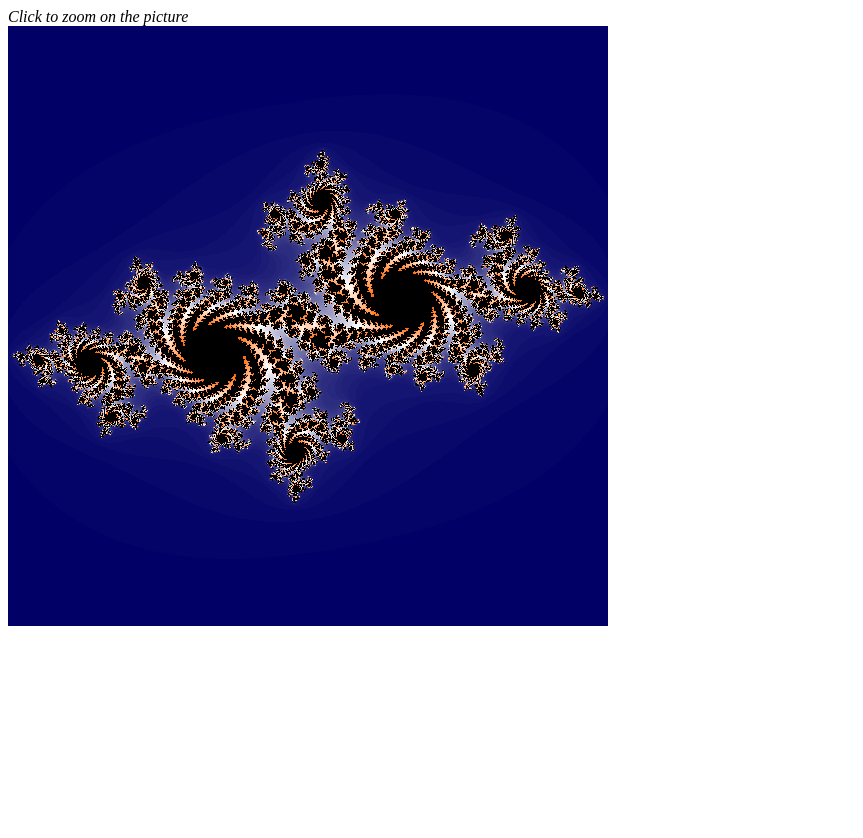
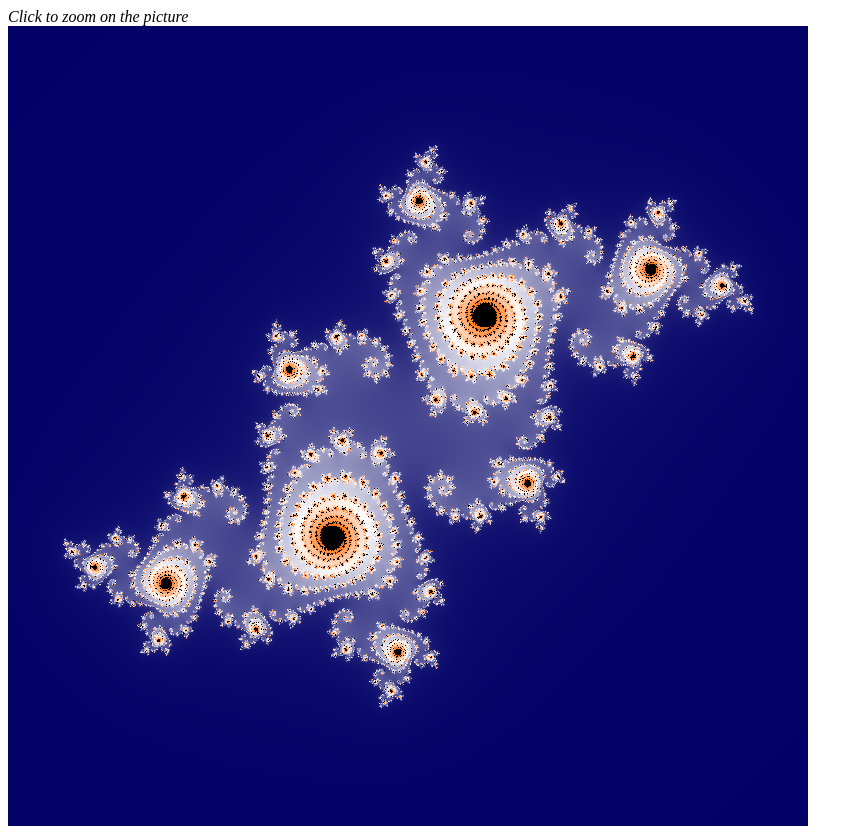
Before and after one commit to jsrdescamps/jfractal, a plain HTML site: page demo.html in a window 1280 px wide. Shown: the whole page, without its empty margins (0-863 px from the left). Before the commit the page ends 800 px from the top, so only its background shows below. Drawn offline with Linux system fonts and the light colour scheme.

Commit message:
Refactoring and algo choose functionnality added

```diff
--- a/demo.html
+++ b/demo.html
@@ -6,20 +6,31 @@
 </head>
 <body>
   <em>Click to zoom on the picture</em><br>
-  <canvas id="canvas" width="600" height="600"></canvas>
+  <canvas id="canvas" width="800" height="800"></canvas>
   <script src="palette.js"></script>
   <script src="fractal.js"></script>
   <script>
   new Fractal2D.Fractal(
-      new Fractal2D.Complex(-0.7, 0.27015),
-      150,
       new Fractal2D.Image("canvas"),
       new Palette.Color(0, 0, 0, 255),
-      new Palette.ColorMap(128, [
+      new Palette.ColorMap(1024, [
         new Palette.Color(0, 0, 102, 255),
         new Palette.Color(255, 255, 255, 255),
         new Palette.Color(255, 102, 0, 255)
-      ])
+      ]),
+      new Fractal2D.JuliaAlgo(
+        200,
+        true,
+        //new Fractal2D.Complex(0.285, 0)
+        //new Fractal2D.Complex(-1.476, 0)
+        //new Fractal2D.Complex(-0.79, 0.15)
+        //new Fractal2D.Complex(0.11031, -0.67037)
+        //new Fractal2D.Complex(0, 1)
+        new Fractal2D.Complex(-0.194, 0.6557)
+        //new Fractal2D.Complex(-0.12, 0.74)
+        //new Fractal2D.Complex(0.27334, 0.00742)
+        //new Fractal2D.Complex(-0.7, 0.27015)
+      )
   ).draw();
   </script>
 </body>
--- a/fractal.js
+++ b/fractal.js
@@ -1,13 +1,13 @@
 /**
  * Small library to generate 2D fractals
  *
- * @version 0.1.0
+ * @version 0.2.0
  * @author Julien Descamps
  * @todo Documentation
- * @todo Add smooth iteration option
  * @todo Add default parameters
+ * @todo Add progressive display
+ * @todo Add field lines
  * @todo Add interactive parameters into demo (setters/getters)
- * @todo Add Mandelbrot
  * @todo Manage exceptions
  * @todo Use Web Workers
  */
@@ -26,6 +26,10 @@ var Fractal2D = (function() {
     return this.a * this.a + this.b * this.b;
   };
 
+  Complex.prototype.mod = function() {
+    return Math.sqrt(this.a * this.a + this.b * this.b);
+  };
+
   /*********************
    * 2D position class *
    *********************/
@@ -35,11 +39,17 @@ var Fractal2D = (function() {
     this.y = y || 0;
   };
 
+  /**
+   * @todo use callback ?
+   */
   Position.prototype.zoom = function(position, factor) {
     this.x = position.x * (1 - factor) + this.x * factor;
     this.y = position.y * (1 - factor) + this.y * factor;
   };
 
+  /**
+   * @todo use callback ?
+   */
   Position.prototype.translate = function(origin, position) {
     this.x -= (position.x - origin.x);
     this.y -= (position.y - origin.y);
@@ -49,6 +59,9 @@ var Fractal2D = (function() {
    * Image management class *
    **************************/
 
+  /**
+   * @todo Do it with Position class ?
+   */
   ImageData.prototype.setPixel = function(x, y, color) {
     var index = (x + y * this.width) * 4;
     this.data[index + 0] = color.r;
@@ -58,11 +71,10 @@ var Fractal2D = (function() {
   };
 
   var Image = function(canvasId) {
-    this.canvas = document.getElementById(canvasId);
-
-    this.ctx = this.canvas.getContext("2d");
-    this.width = this.canvas.width;
-    this.height = this.canvas.height;
+    this.canvas    = document.getElementById(canvasId);
+    this.ctx       = this.canvas.getContext("2d");
+    this.width     = this.canvas.width;
+    this.height    = this.canvas.height;
     this.imageData = this.ctx.createImageData(this.width, this.height);
   };
 
@@ -94,62 +106,107 @@ var Fractal2D = (function() {
     this.canvas.addEventListener("click", callback, false);
   };
 
+  /********************************
+   * Fractal algorithm interfaces *
+   ********************************/
+
+  var JuliaAlgo = function(maxIter, smoothing, c) {
+    this.maxIter      = maxIter;
+    this.smoothing    = smoothing;
+    this.isMandelbrot = c === undefined;
+    this.c            = c;
+  };
+
+  JuliaAlgo.prototype.iterate = function(z) {
+    var iter = 0, tmp = 0, frac = 0, bailout = 4;
+
+    if (this.isMandelbrot) {
+      this.c = new Complex(z.a, z.b);
+    }
+    if (this.smoothing) {
+      bailout = 1 << 16;
+    }
+    while (z.mod2() <= bailout && iter < this.maxIter) {
+      tmp = z.a * z.a - z.b * z.b + this.c.a;
+      z.b = 2 * z.a * z.b + this.c.b;
+      z.a = tmp;
+      iter++;
+    }
+    if (this.smoothing) {
+      frac = 1 - Math.log(Math.log(z.mod())/Math.log(2))/Math.log(2);
+    }
+    return {
+      floorValue  : iter,
+      smoothValue : iter + frac
+    };
+  };
+
   /*********************************
    * Main Fractal generation class *
    *********************************/
+  /**
+   * @todo Manage defaults
+   */
+  var Fractal = function(image, mainColor, colorMap, algorithm) {
+    this.image        = image;
+    this.mainColor    = mainColor;
+    this.colorMap     = colorMap;
+    this.algorithm    = algorithm;
+    this.origin       = new Position(this.image.width / 2, this.image.height / 2);
+    this.position     = new Position(this.origin.x, this.origin.y);
+    this.zoomFactor   = 2;
+    this.imRange      = 3;
+    this.reRange      = 3;
+    this.scaleFactorX = this.reRange / this.image.width;
+    this.scaleFactorY = this.imRange / this.image.height;
+    var that          = this;
 
-  var Fractal = function(seed, maxIter, image, mainColor, colorMap) {
-    this.seed = seed;
-    this.maxIter = maxIter;
-    this.image = image;
-    this.mainColor = mainColor;
-    this.colorMap = colorMap;
-
-    this.centerPos = new Position(this.image.width / 2, this.image.height / 2);
-    this.translatedPos = new Position(this.centerPos.x, this.centerPos.y);
-
-    this.zoomFactor = 1.5;
-    this.scaleFactor = 3 / this.image.width;
-
-    var that = this;
     this.image.addClickListener(
       function(e) {
-        that.draw(new Position(
+        cursor = new Position(
           that.image.getCursorPosition(e).x,
-          that.image.getCursorPosition(e).y), true);
+          that.image.getCursorPosition(e).y
+        );
+        that.translate(cursor).zoom(cursor).draw();
       }
     );
   };
 
-  Fractal.prototype.draw = function(toCenterPos, zoomEnabled) {
-    var z = new Complex();
+  Fractal.prototype.setZoomFactor = function(zoomFactor) {
+    this.zoomFactor = zoomFactor;
 
-    if (!toCenterPos) {
-      toCenterPos = this.centerPos;
-    }
-    this.translatedPos.translate(this.centerPos, toCenterPos);
+    return this;
+  };
 
-    if (zoomEnabled) {
-      this.scaleFactor /= this.zoomFactor;
-      this.translatedPos.zoom(this.centerPos, this.zoomFactor);
-    }
-    for (var y = 0; y < this.image.height; y++) {
-      for (var x = 0; x < this.image.width; x++) {
-        var iter = 0;
+  Fractal.prototype.setReRange = function(reRange) {
+    this.reRange = reRange;
 
-        z.a = this.scaleFactor * (x - this.translatedPos.x);
-        z.b = this.scaleFactor * (y - this.translatedPos.y);
+    return this;
+  };
 
-        while (z.mod2() <= 4 && iter < this.maxIter) {
-          var tmp = z.a * z.a - z.b * z.b + this.seed.a;
-          z.b = 2 * z.a * z.b + this.seed.b;
-          z.a = tmp;
-          iter++;
-        }
-        if (iter == this.maxIter) {
+  Fractal.prototype.setImRange = function(imRange) {
+    this.imRange = imRange;
+
+    return this;
+  };
+
+  /**
+   *
+   */
+  Fractal.prototype.draw = function() {
+    var x, y;
+
+    for (y = 0; y < this.image.height; y++) {
+      for (x = 0; x < this.image.width; x++) {
+        bailIter = this.algorithm.iterate(
+          new Complex(
+            this.scaleFactorX * (x - this.position.x),
+            this.scaleFactorY * (y - this.position.y))
+        );
+        if (bailIter.floorValue == this.algorithm.maxIter) {
           this.image.setPixel(x, y, this.mainColor);
         } else {
-          color = this.colorMap.getColor(iter / this.maxIter);
+          color = this.colorMap.getColor(bailIter.smoothValue / this.algorithm.maxIter);
           this.image.setPixel(x, y, color);
         }
       }
@@ -157,9 +214,25 @@ var Fractal2D = (function() {
     this.image.draw();
   };
 
+  Fractal.prototype.zoom = function(position) {
+    this.scaleFactorX /= this.zoomFactor;
+    this.scaleFactorY /= this.zoomFactor;
+    this.position.zoom(this.origin, this.zoomFactor);
+
+    return this;
+  };
+
+  Fractal.prototype.translate = function(position) {
+    this.position.translate(this.origin, position);
+
+    return this;
+  };
+
   return {
-    Fractal: Fractal,
-    Complex : Complex,
-    Image: Image
+    Fractal   : Fractal,
+    Position  : Position,
+    Complex   : Complex,
+    Image     : Image,
+    JuliaAlgo : JuliaAlgo,
   };
 }());
```
